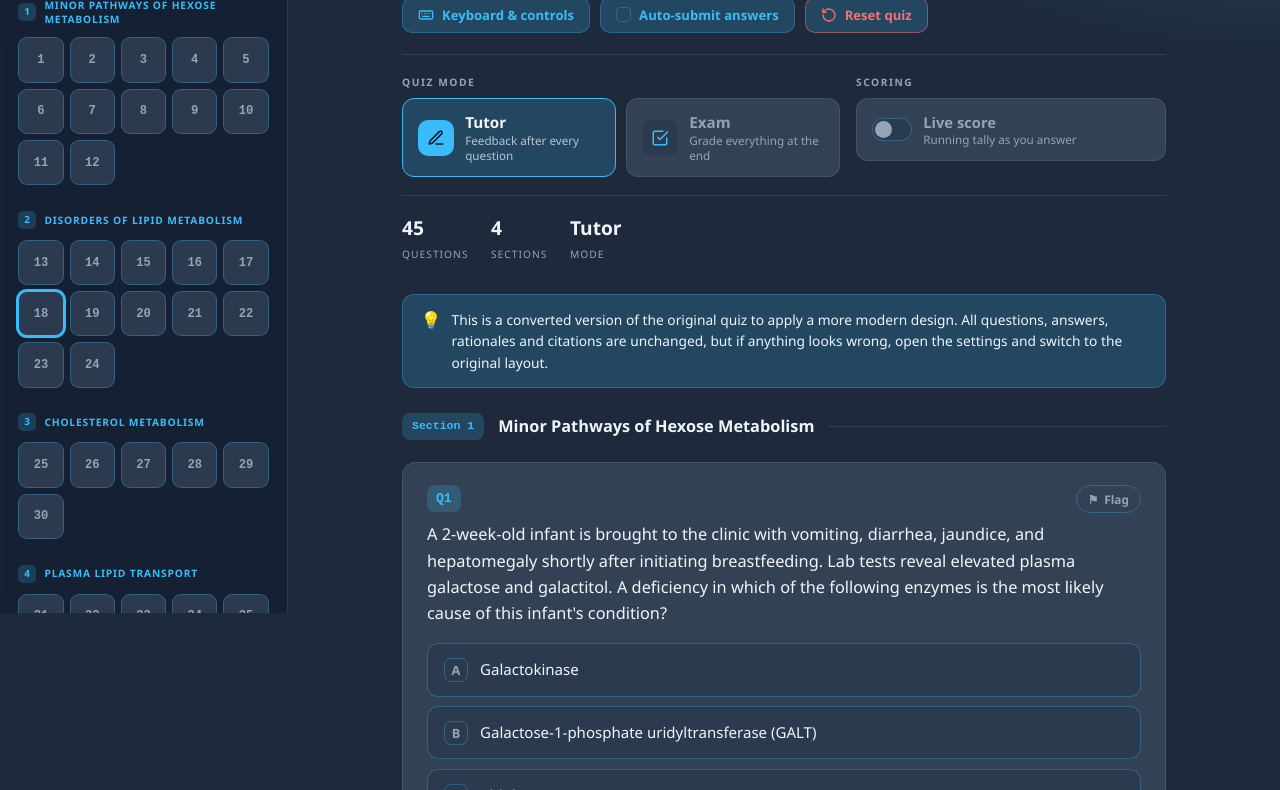
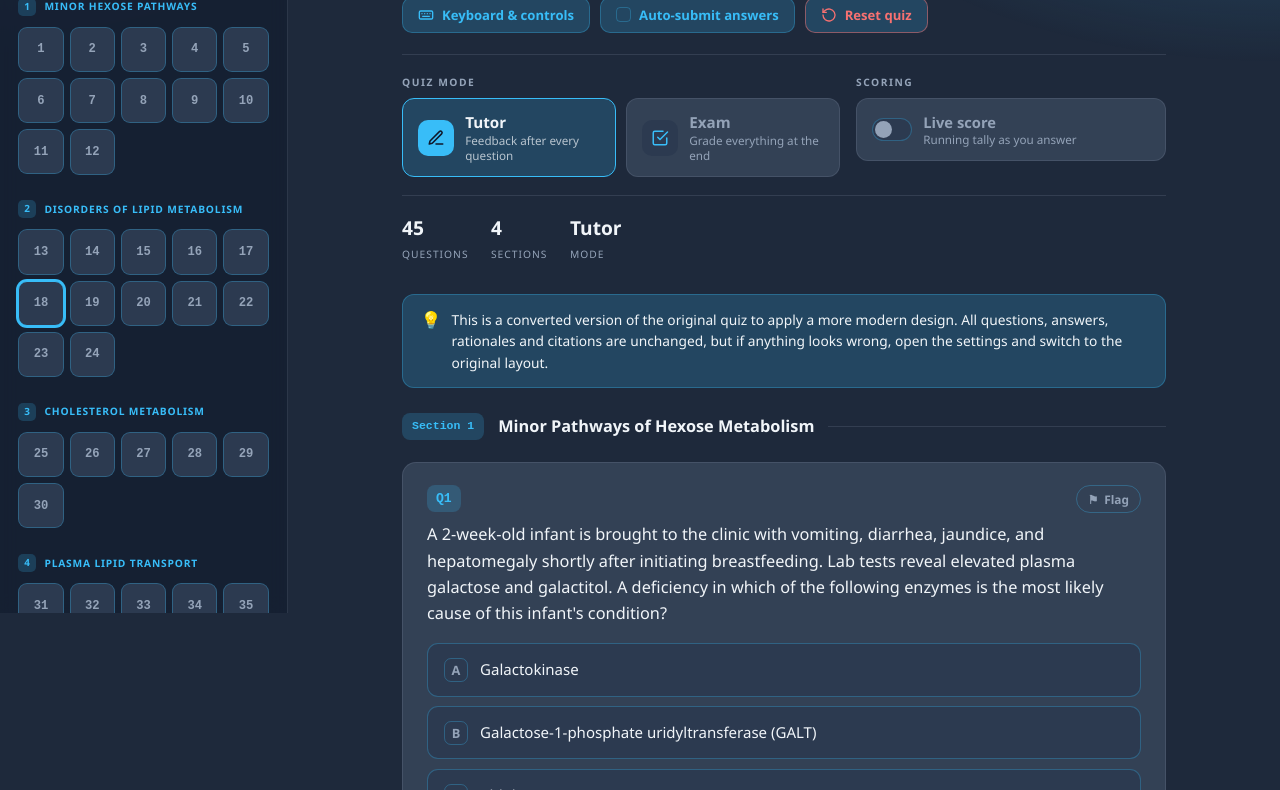
Before and after one commit to ibecerraMCG/FOM-Week-3-Tuesday-Practice-Quiz, a plain HTML site: page index.html in a window 1280 px wide. Shown: the part 187-977 px from the top of the page. Drawn offline with Linux system fonts and the light colour scheme.

Commit message:
Shorten long section titles in the sidebar navigator

```diff
--- a/index.html
+++ b/index.html
@@ -1394,7 +1394,7 @@ function save(key, val) { try { localStorage.setItem(key, JSON.stringify(val));
 const sections = [];
 quizData.forEach(q => { if (!sections.includes(q.section)) sections.push(q.section); });
 function shortLabel(name) {
-    const map = {};
+    const map = {"Minor Pathways of Hexose Metabolism":"Minor Hexose Pathways"};
     return map[name] || name;
 }
 window.__bbShortLabel = shortLabel;
```
